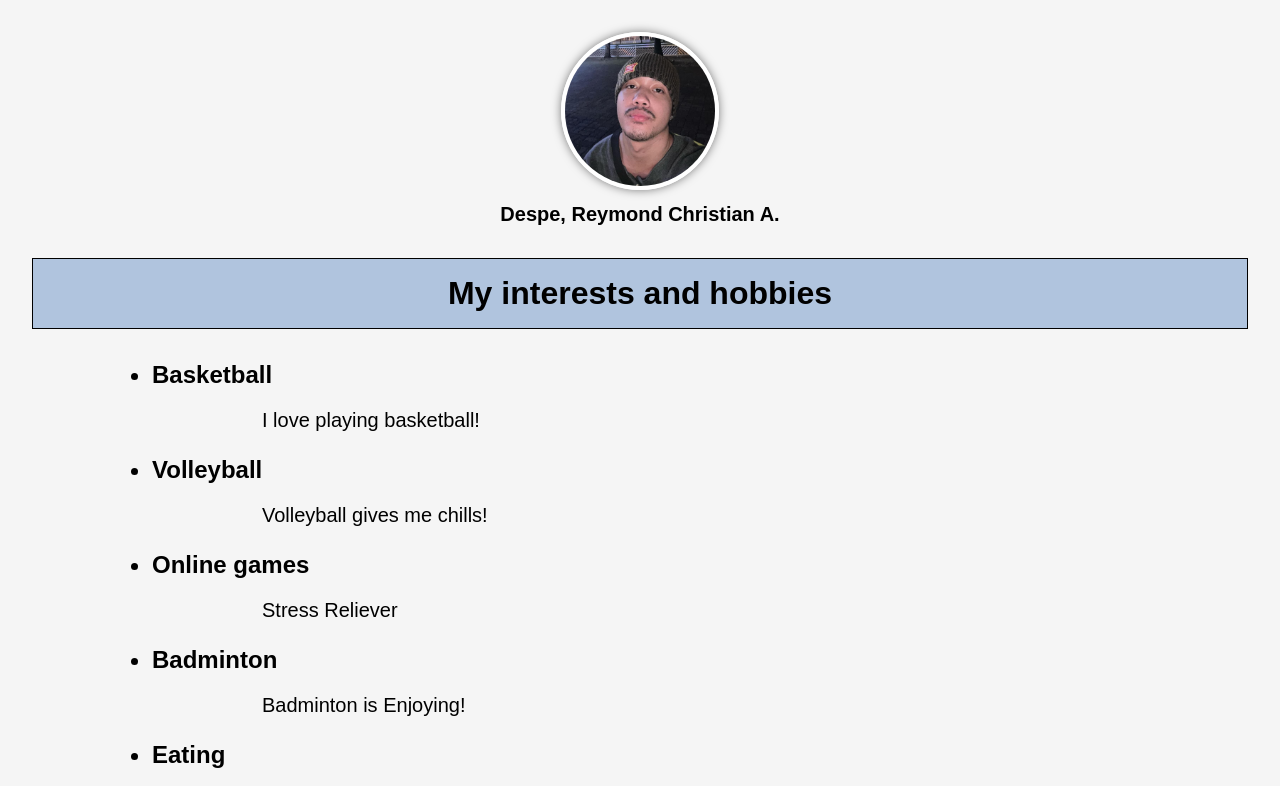
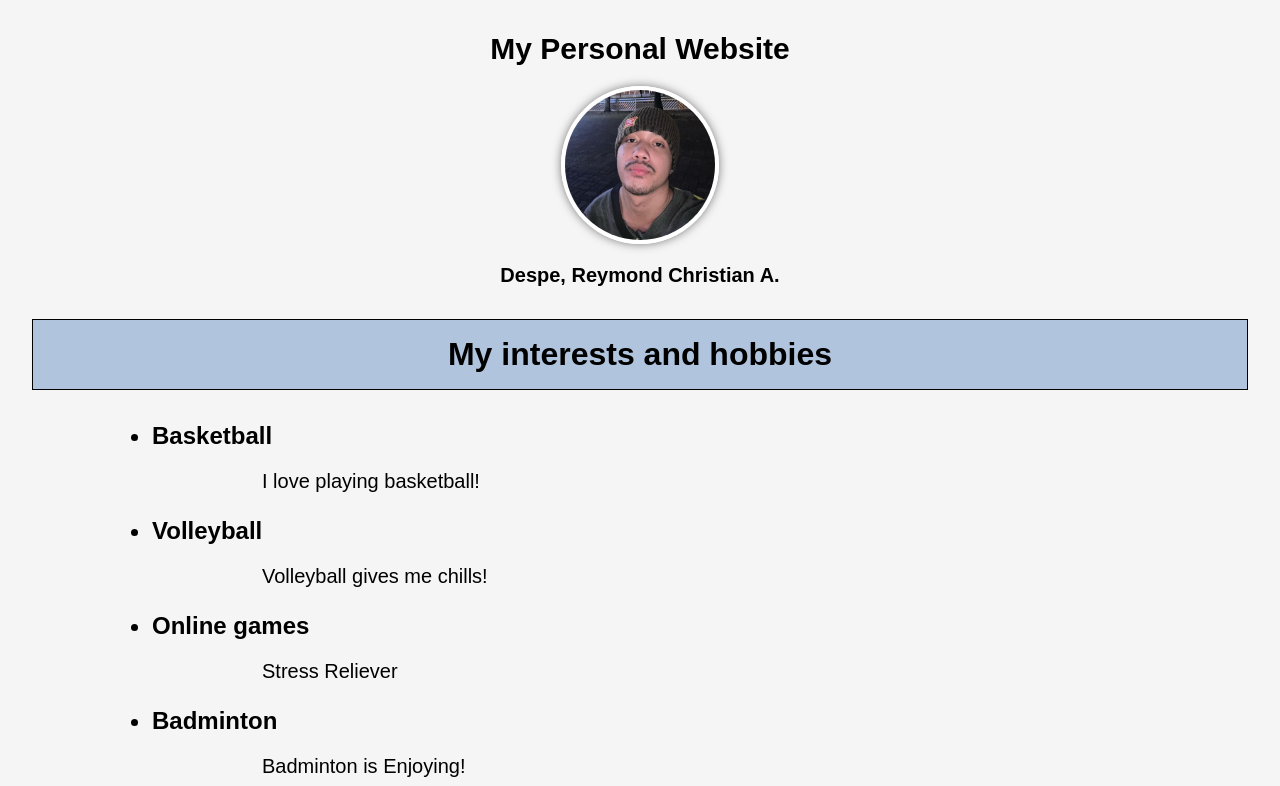
Before and after one commit to PUP-BSIT/final-exercise-despe-reymondchristian, a plain HTML site: page index.html in a window 1280 px wide. Shown: the top 786 px of the page. Drawn offline with Linux system fonts and the light colour scheme; a script that the page names is missing.

Commit message:
add changes

```diff
--- a/index.html
+++ b/index.html
@@ -5,11 +5,12 @@
 	<title>despe reymond christian page</title>
 	</head>
 		<body>
+			<h1>My Personal Website</h1>
 			<div class="profile-picture">
 				<img src="chan.jpg" alt="Profile Picture">
 			</div>
 
-			<div><h1>Despe, Reymond Christian A.</h1></div>
+			<div><h3>Despe, Reymond Christian A.</h3></div>
 
 
 			<div>
--- a/style.css
+++ b/style.css
@@ -5,7 +5,7 @@ body {
 }
 
 h1 {
-  font-size: 20px;
+  font-size: 30px;
   text-align: center;
   margin-bottom: 20px;
 }
@@ -31,6 +31,11 @@ h2 {
   background-color: lightsteelblue;
   border: 1px solid #000;
   padding: 16px;
+}
+
+h3 {
+  font-size: 20px;
+  text-align: center;
 }
 
 li {
```
Also changed, not shown: 1 other file.
